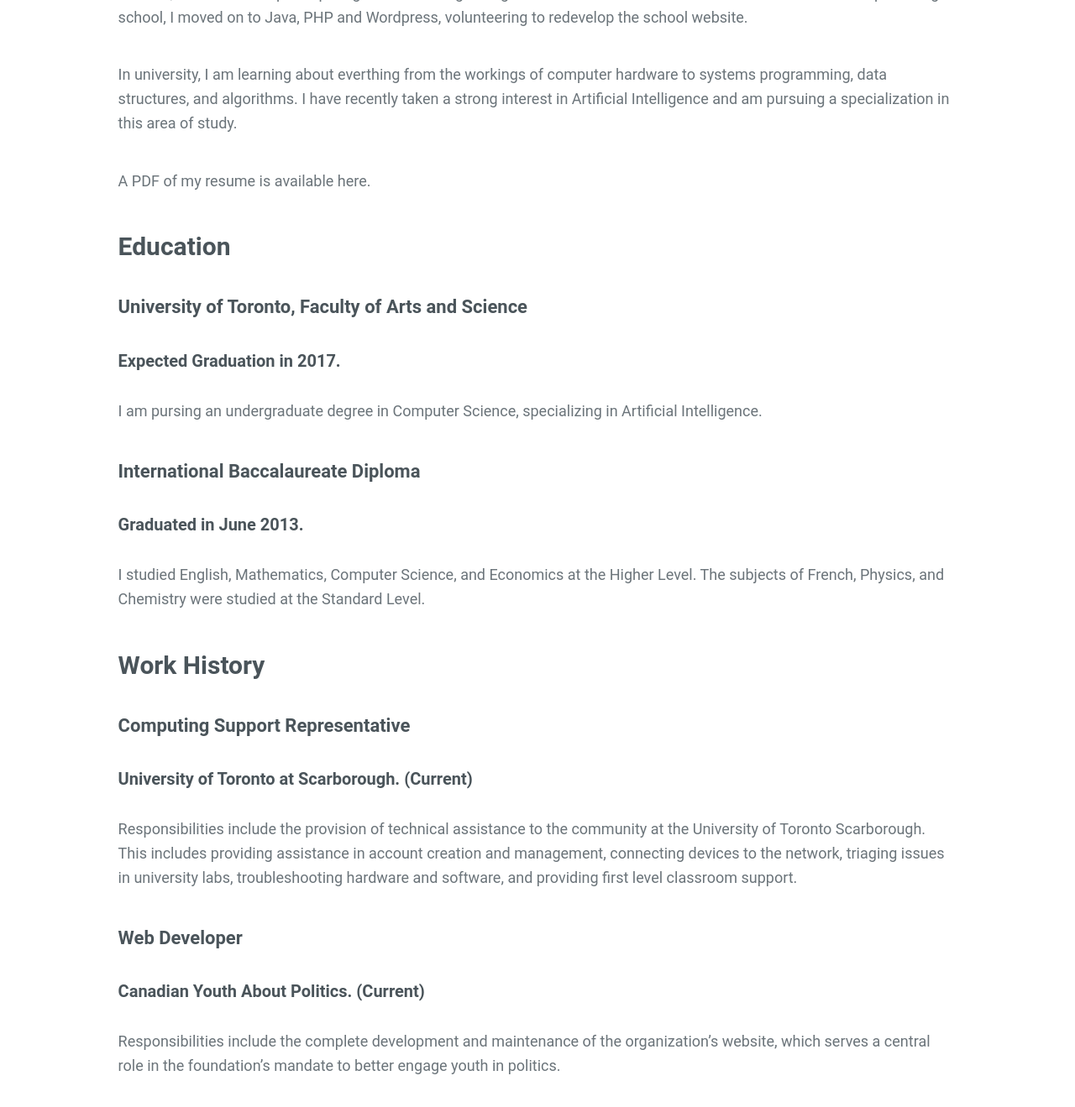
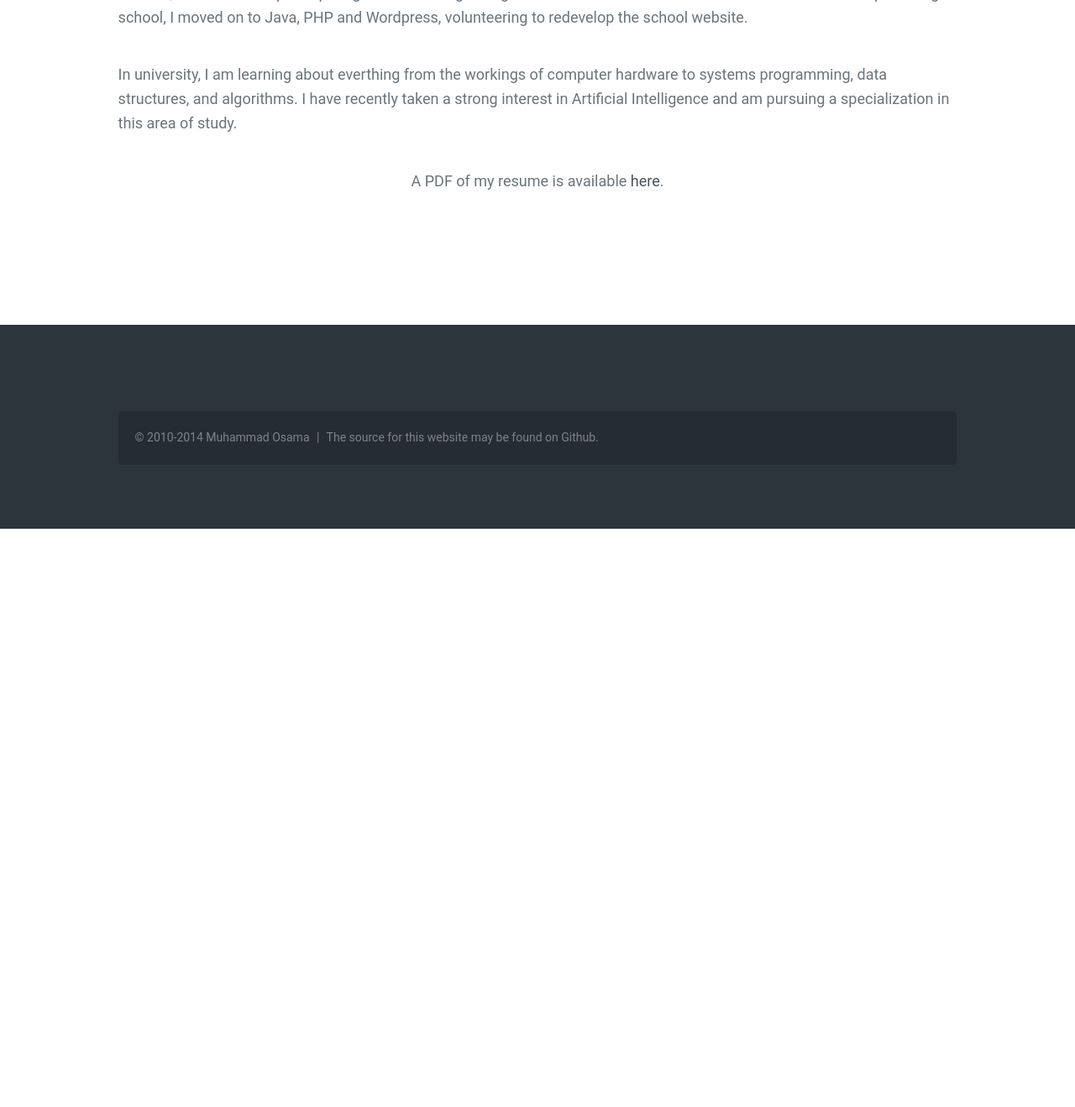
Before and after one commit to osama/osama.github.com, a Jekyll site: the page built from about/index.html, in a window 1280 px wide and 1400 px high, scrolled down 401 px. Shown: the top 1319 px of the window at 84% size. Built offline with Jekyll 4.4.1, drawn with Linux system fonts in a browser that asks for light colours; after the commit the page ends 1031 px from its top, so only the background shows below that.

Commit message:
Cleaning about page so it is more brief.

```diff
--- a/about/index.html
+++ b/about/index.html
@@ -8,51 +8,4 @@
 
 <p>In university, I am learning about everthing from the workings of computer hardware to systems programming, data structures, and algorithms. I have recently taken a strong interest in Artificial Intelligence and am pursuing a specialization in this area of study.</p>
 
-<p>A PDF of my resume is available here.</p>
-
-<h2>
-    Education
-</h2>
-<h3>
-    University of Toronto, Faculty of Arts and Science
-</h3>
-<h4>
-    Expected Graduation in 2017.
-</h4>
-<p>
-    I am pursing an undergraduate degree in Computer Science, specializing in Artificial Intelligence.
-</p>
-<h3>
-    International Baccalaureate Diploma
-</h3>
-<h4>
-    Graduated in June 2013.
-</h4>
-<p>
-    I studied English, Mathematics, Computer Science, and Economics at the Higher Level. The subjects of French, Physics, and Chemistry were studied at the
-    Standard Level.
-</p>
-<h2>
-    Work History
-</h2>
-<h3>
-    Computing Support Representative
-</h3>
-<h4>
-    University of Toronto at Scarborough. (Current)
-</h4>
-<p>
-    Responsibilities include the provision of technical assistance to the community at the University of Toronto Scarborough. This includes providing
-    assistance in account creation and management, connecting devices to the network, triaging issues in university labs, troubleshooting hardware and
-    software, and providing first level classroom support.
-</p>
-<h3>
-    Web Developer
-</h3>
-<h4>
-    Canadian Youth About Politics. (Current)
-</h4>
-<p>
-    Responsibilities include the complete development and maintenance of the organization’s website, which serves a central role in the foundation’s mandate to
-    better engage youth in politics.
-</p>
+<center><p>A PDF of my resume is available <a href="/assets/pdf/muhammad_osama.pdf">here</a>.</p></center>
```
